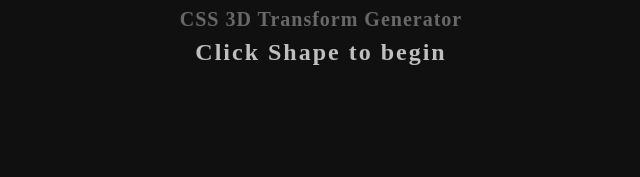
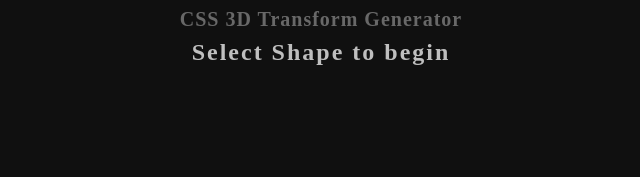
Before and after one commit to valle572/css-transform-generator, a plain HTML site: page index.html in a window 1280 px wide. Shown: the top 177 px of the page, 319-959 px from the left. Drawn offline with Linux system fonts and the light colour scheme.

Commit message:
Generalized text in initial screen
"Click" changed to "Select"

```diff
--- a/index.html
+++ b/index.html
@@ -12,7 +12,7 @@
 
     <nav>
         <h1>CSS 3D Transform Generator</h1>
-        <h2>Click Shape to begin</h2>
+        <h2>Select Shape to begin</h2>
         <div class="shape-option center-content active">
             <div class="card-container option" onclick="selectShape()">
                 <div class="card center-content">2D Card</div>
```
